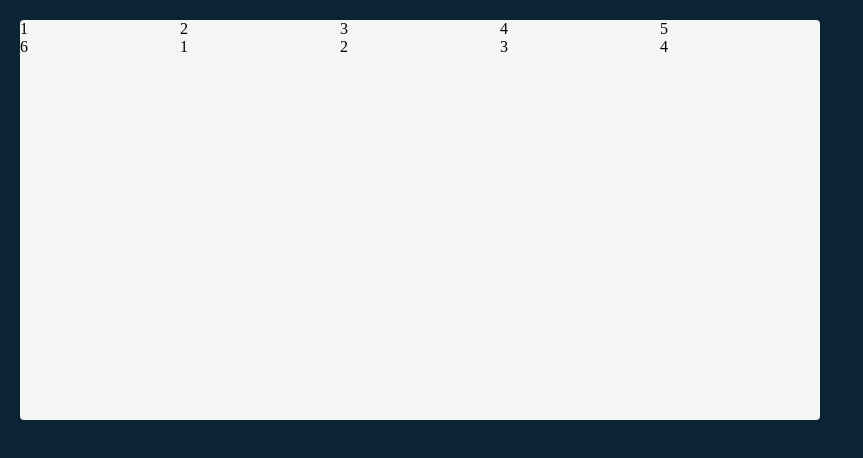
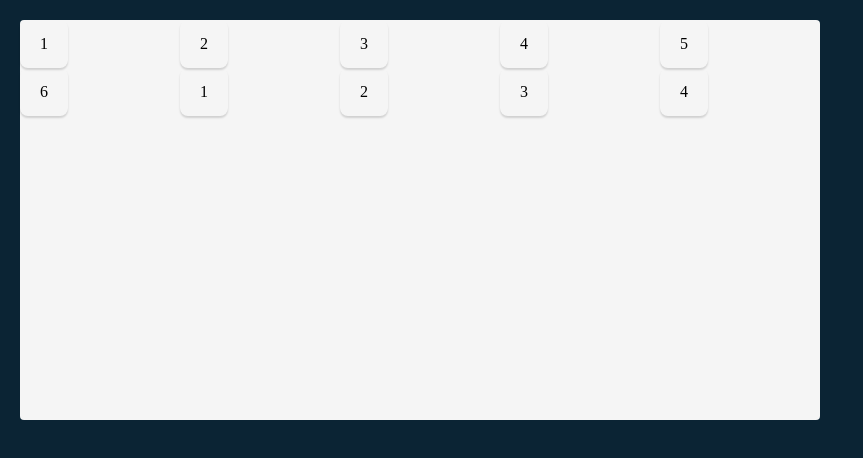
Before and after one commit to vishalicious213/tenzies, a React (Vite) app: page / in a window 1280 px wide. Shown: the top 458 px of the page, without its empty margins (0-863 px from the left). Built offline with nearby package versions, Linux system fonts and the light colour scheme.

Commit message:
styled .die-face

```diff
--- a/src/Die.jsx
+++ b/src/Die.jsx
@@ -1,5 +1,5 @@
 export default function Die(props) {
     return (
-        <div className="die">{props.value}</div>
+        <div className="die-face">{props.value}</div>
     )
 }
--- a/style.css
+++ b/style.css
@@ -19,3 +19,13 @@ main {
     display: grid;
     grid-template: auto auto / repeat(5, 1fr);
 }
+
+.die-face {
+    height: 3rem;
+    width: 3rem;
+    box-shadow: 0px 2px 2px rgba(0, 0, 0, 0.15);
+    border-radius: .5rem;
+    display: flex;
+    justify-content: center;
+    align-items: center;
+}
```
